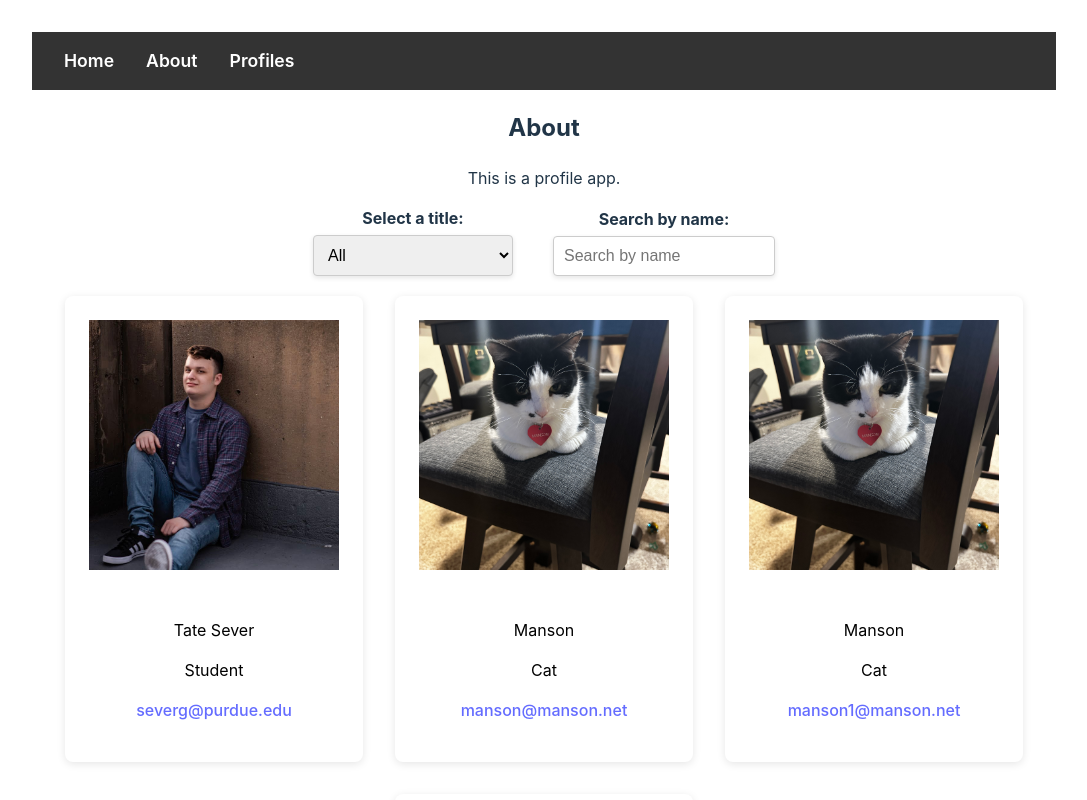
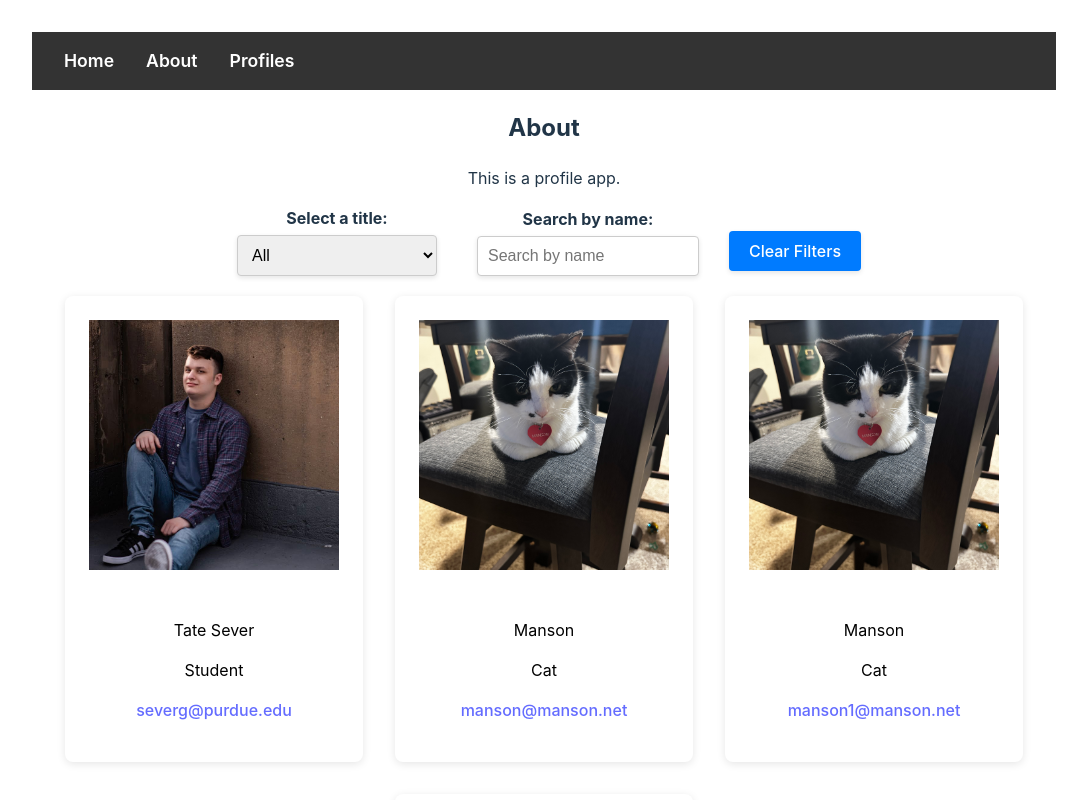
Before and after one commit to tate-tate/my-profile-app, a React (Vite) app: page / in a window 1280 px wide. Shown: the top 800 px of the page, without its empty margins (96-1183 px from the left). Built offline with nearby package versions, Linux system fonts and the light colour scheme.

Commit message:
added button to clear filters !

```diff
--- a/src/App.css
+++ b/src/App.css
@@ -78,3 +78,23 @@
 .filter-select, .filter-search {
   margin: 0 10px;
 }
+.clear-filters {
+  display: flex;
+  justify-content: center;
+  margin-top: 20px;
+}
+
+.clear-filters button {
+  padding: 10px 20px;
+  font-size: 16px;
+  background-color: #007bff;
+  color: white;
+  border: none;
+  border-radius: 4px;
+  cursor: pointer;
+  box-shadow: 0 2px 5px rgba(0, 0, 0, 0.1);
+}
+
+.clear-filters button:hover {
+  background-color: #0056b3;
+}
--- a/src/App.jsx
+++ b/src/App.jsx
@@ -39,6 +39,10 @@ const App = () => {
     (title === "" || profile.title === title) &&
     (profile.name.toLowerCase().includes(searchTerm.toLowerCase()))
   );
+  const clearFilters = () => {
+    setTitle("");  // Reset title filter
+    setSearchTerm("");  // Reset search term filter
+  };
 
   return (
     <>
@@ -71,12 +75,16 @@ const App = () => {
                   placeholder="Search by name"
                 />
               </div>
+              <div className="clear-filters">
+              <button onClick={clearFilters}>Clear Filters</button>
+              </div>
             </div>
             <div className="profile-cards">
               {filteredProfiles.map(profile => (
                 <Card key={profile.email} {...profile} />
               ))}
             </div>
+
           </Wrapper>
         </main>
     </>
```
